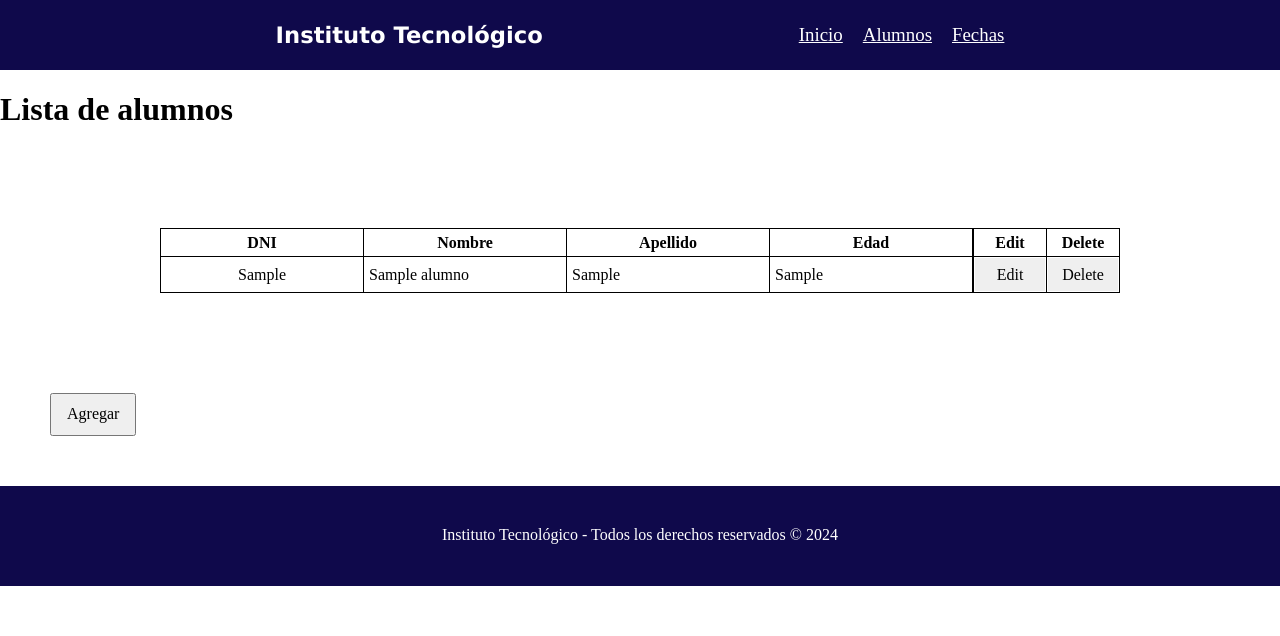
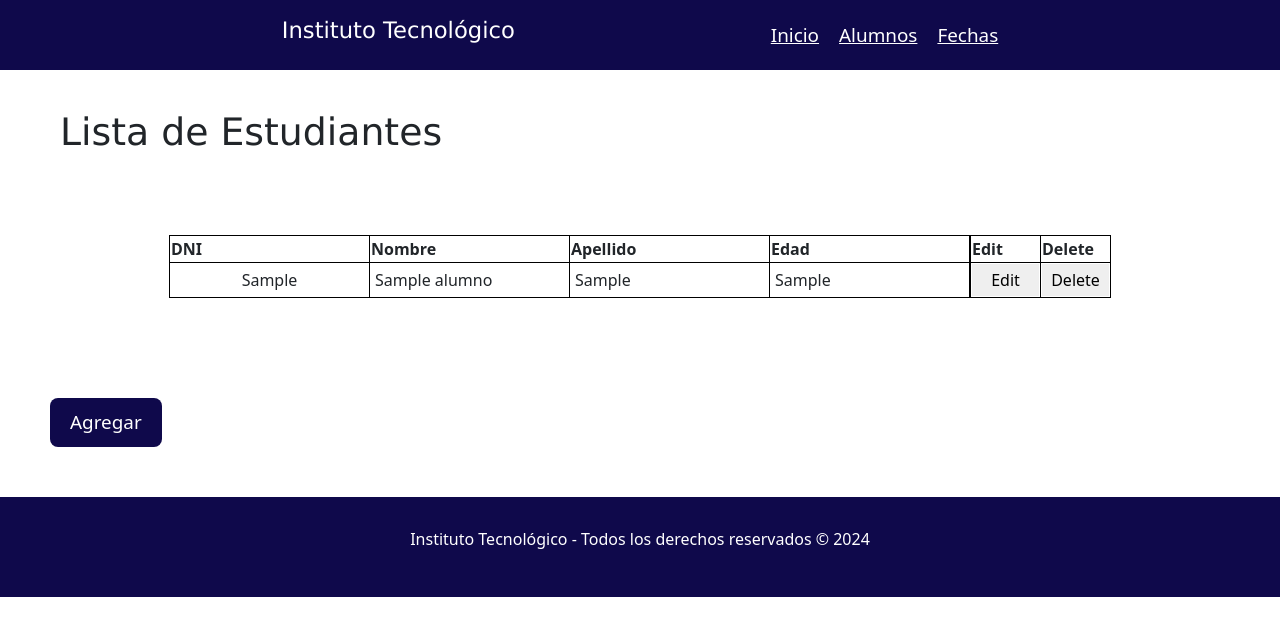
Before and after one commit to Leo-byte-1/Instituto_Virtual_Flask, a Flask app: page /lista-alumnos in a window 1280 px wide. Shown: the top 636 px of the page. Run offline with Flask 3, Linux system fonts and the light colour scheme; tables that the repository leaves empty or names only in its code hold one stand-in row (values such as "Sample post").

Commit message:
version 1.2, modal agregado

```diff
--- a/app.py
+++ b/app.py
@@ -69,10 +69,12 @@
         cursor = conn.cursor()
         sql = "UPDATE alumnos SET nombre = %s, apellido = %s, edad = %s, dni = %s WHERE id = %s"
         data = (nombre, apellido, edad, dni, id)
-        cursor.execute(sql, data)
-        db.conexion.commit()
+    cursor.execute(sql, data)
+    conn.commit()
+    cursor.close()
+    conn.close()
 
-        return redirect(url_for('lista_alumnos'))
+    return redirect(url_for('lista_alumnos'))
 
 @app.route("/registro")
 def registrar():
@@ -84,10 +86,5 @@
 
     return render_template("calificaciones.html")
 
-@app.route("/fechas")
-def fechas():
-
-    return render_template("fechas.html")
-
 if __name__ == "__main__":
     app.run(debug=True, port=4000)
--- a/static/css/style-lista_alumnos.css
+++ b/static/css/style-lista_alumnos.css
@@ -1,7 +1,12 @@
+.titulo{
+    margin: 40px 0 0 60px;
+    font-family: Verdana;
+    font-size: 10mm;
+}
 .cont-table{
     display: flex;
     justify-content: center;
-    margin-top: 100px;
+    margin-top: 80px;
     margin-bottom: 100px;
 }
 .datos, .aciones{
@@ -31,5 +36,11 @@
 
 .b-agregar{
     margin: 0 0 50px 50px;
-    padding: 10px 15px;
+    border-style: none;
+    border-radius: 8px;
+    background: rgb(15, 9, 75);
+    color: #fff;
+    font-style: none;
+    font-size: 5mm;
+    padding: 10px 20px;
 }
--- a/templates/calificaciones.html
+++ b/templates/calificaciones.html
@@ -5,7 +5,7 @@
     <meta charset="UTF-8">
     <meta name="viewport" content="width=device-width, initial-scale=1.0">
     <link rel="stylesheet" href="{{ url_for('static', filename='css/normalize.css') }}">
-    <link rel="stylesheet" href="{{ url_for('static', filename='css/style-base.css') }}">
+    <link rel="stylesheet" href="{{ url_for('static', filename='css/style-macro.css') }}">
     <link rel="stylesheet" href="{{ url_for('static', filename='css/style-index.css') }}">
     <title>Document</title>
 </head>
--- a/templates/index.html
+++ b/templates/index.html
@@ -5,7 +5,7 @@
     <meta charset="UTF-8">
     <meta name="viewport" content="width=device-width, initial-scale=1.0">
     <link rel="stylesheet" href="{{ url_for('static', filename='css/normalize.css') }}">
-    <link rel="stylesheet" href="{{ url_for('static', filename='css/style-base.css') }}">
+    <link rel="stylesheet" href="{{ url_for('static', filename='css/style-macro.css') }}">
     <link rel="stylesheet" href="{{ url_for('static', filename='css/style-index.css') }}">
     <title>Document</title>
 </head>
--- a/templates/lista_alumnos.html
+++ b/templates/lista_alumnos.html
@@ -5,14 +5,15 @@
     <meta charset="UTF-8">
     <meta name="viewport" content="width=device-width, initial-scale=1.0">
     <link rel="stylesheet" href="{{ url_for('static', filename='css/normalize.css') }}">
-    <link rel="stylesheet" href="{{ url_for('static', filename='css/style-base.css') }}">
+    <link rel="stylesheet" href="{{ url_for('static', filename='css/style-macro.css') }}">
+    <link href="https://cdn.jsdelivr.net/npm/bootstrap@5.3.8/dist/css/bootstrap.min.css" rel="stylesheet">
     <link rel="stylesheet" href="{{ url_for('static', filename='css/style-lista_alumnos.css') }}">
     <title>Document</title>
 </head>
 <body>
     {{ macros.portada() }}
 
-    <h1>Lista de alumnos</h1>
+    <h1 class="titulo">Lista de Estudiantes</h1>
 
         <div class="cont-table">
         <table class="datos">
@@ -46,16 +47,42 @@
             <tbody>
                 {% for d in data %}
                 <tr>
-                    <td><button id="" class="t-button-edit" id="btn-edit{{d.id}}">Edit</button></td>
-                    <td><a href="{{ url_for('delete', id=d.id) }}"><button class="t-button-delete">Delete</button></a></td>
+                    <td><button type="button" class="t-button-edit" id="btn-edit-{{d.id}}" data-bs-toggle="modal" data-bs-target="#modal-{{d.id}}">Edit</button></td>
+                    <td><a href="{{ url_for('delete', id=d.id) }}"><button type="button" class="t-button-delete">Delete</button></a></td>
                 </tr>
                 {% endfor %}
             </tbody>
         </table>
+        <!-- Modals fuera de la tabla -->
+        {% for d in data %}
+    <div class="modal fade" id="modal-{{d.id}}" tabindex="-1" aria-labelledby="modalLabel-{{d.id}}" aria-hidden="true">
+            <div class="modal-dialog">
+                <div class="modal-content">
+                    <div class="modal-header">
+                        <h1 class="modal-title fs-5" id="modalLabel-{{d.id}}">{{ d.nombre }}</h1>
+                        <button type="button" class="btn-close" data-bs-dismiss="modal" aria-label="Close"></button>
+                    </div>
+                    <div class="modal-body">
+                        <form action="/edit/{{ d.id }}" method="POST">
+                            <label>Nombre: <input type="text" name="nombre" value="{{ d.nombre }}"></label>
+                            <label>Apellido: <input type="text" name="apellido" value="{{ d.apellido }}"></label>
+                            <label>Edad: <input type="number" name="edad" value="{{ d.edad }}"></label>
+                            <label>DNI: <input type="number" name="dni" value="{{ d.dni }}"></label>
+                            <div class="modal-footer">
+                                <button type="button" class="btn btn-secondary" data-bs-dismiss="modal">Close</button>
+                                <button type="submit" class="btn btn-primary">Guardar cambios</button>
+                            </div>
+                        </form>
+                    </div>
+                </div>
+            </div>
+        </div>
+        {% endfor %}
         </div>
 
         <a href="{{url_for('registrar')}}"><button class="b-agregar">Agregar</button></a>
 
     {{ macros.footer() }}
+    <script src="https://cdn.jsdelivr.net/npm/bootstrap@5.3.8/dist/js/bootstrap.bundle.min.js"></script>
 </body>
 </html>
--- a/templates/registro.html
+++ b/templates/registro.html
@@ -5,7 +5,7 @@
     <meta charset="UTF-8">
     <meta name="viewport" content="width=device-width, initial-scale=1.0">
     <link rel="stylesheet" href="{{ url_for('static', filename='css/normalize.css') }}">
-    <link rel="stylesheet" href="{{ url_for('static', filename='css/style-base.css') }}">
+    <link rel="stylesheet" href="{{ url_for('static', filename='css/style-macro.css') }}">
     <link rel="stylesheet" href="{{ url_for('static', filename='css/style-registro.css') }}">
     <title>Document</title>
 </head>
```
Also changed, not shown: templates/fechas.html (deleted, +0 -16 lines), static/css/style-macro.css (renamed from static/css/style-base.css), static/img/grado.png (added), static/img/lista-de-contactos.png (added), static/img/registro.png (added).
